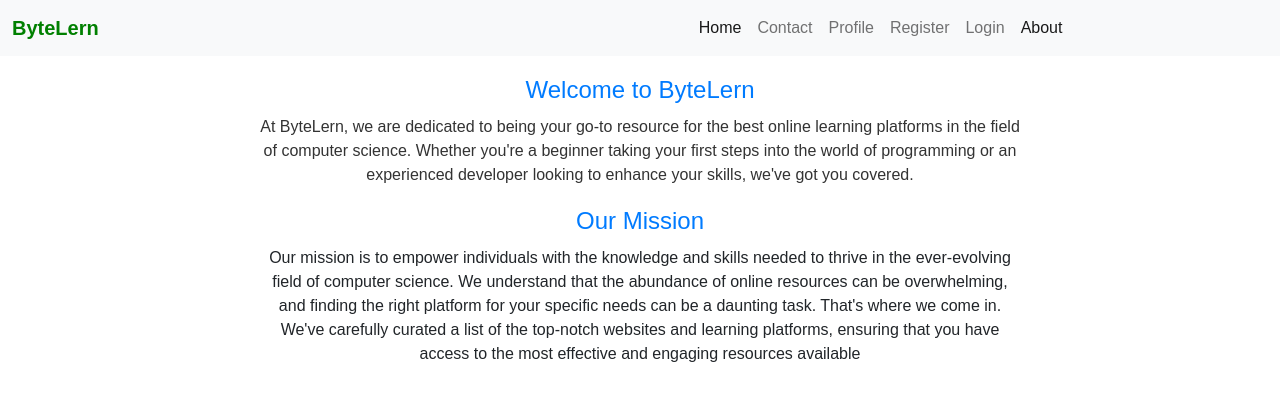
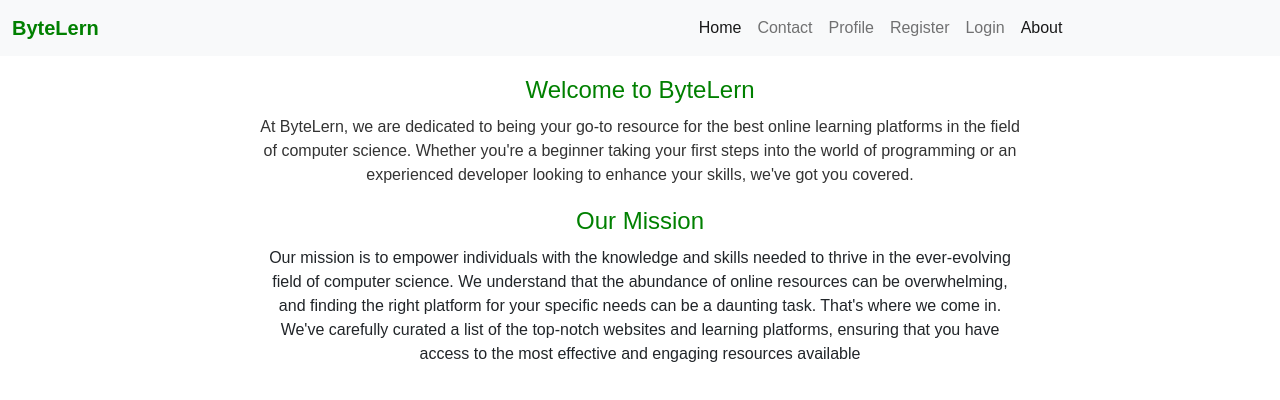
Before and after one commit to gyanendra54/ByteLern, a React (Vite) app in the folder client/: page /aboutme in a window 1280 px wide. Shown: the top 400 px of the page. Built offline with nearby package versions, Linux system fonts and the light colour scheme.

Commit message:
change css (about page)

```diff
--- a/client/src/App.css
+++ b/client/src/App.css
@@ -379,7 +379,7 @@
 }
 
 .aboutmeHeader {
-  color: #007bff; /* Set your desired color */
+  color: green; /* Set your desired color */
   font-size: 24px;
   margin-bottom: 10px;
 }
```
